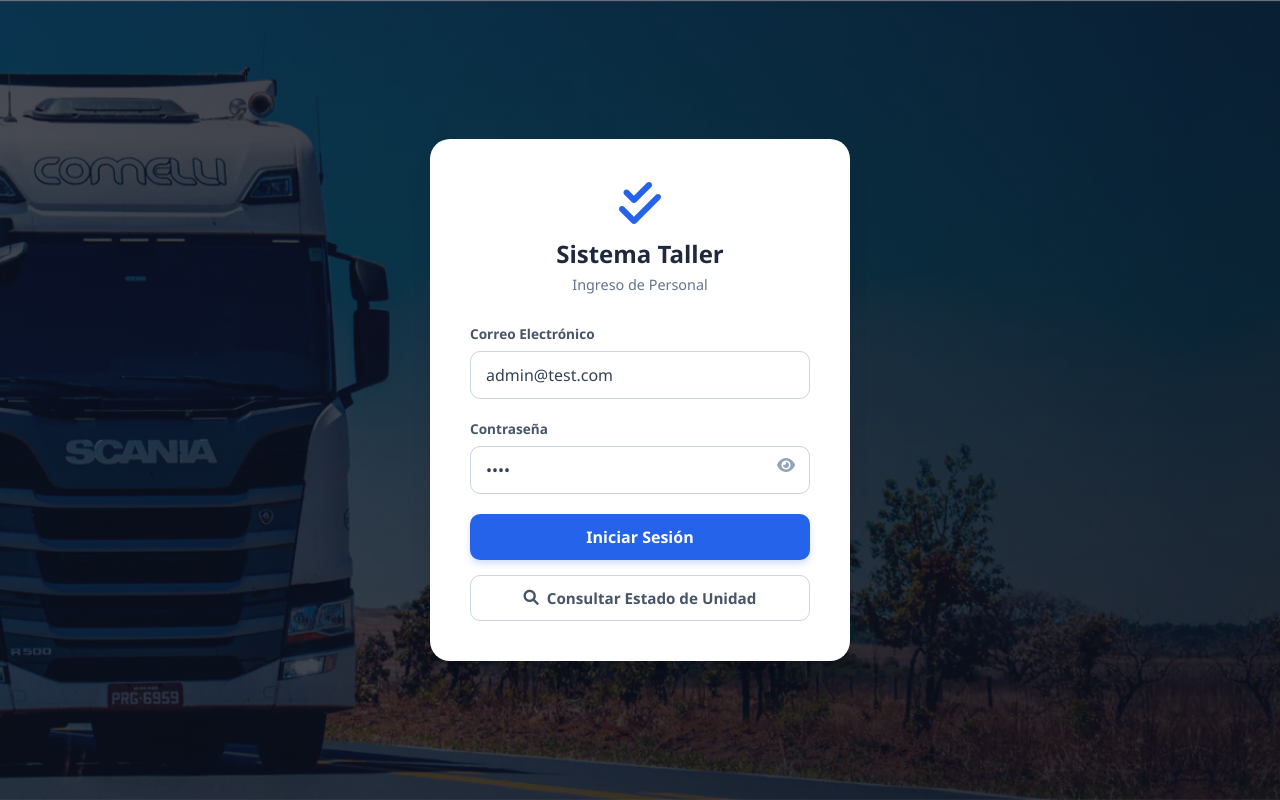
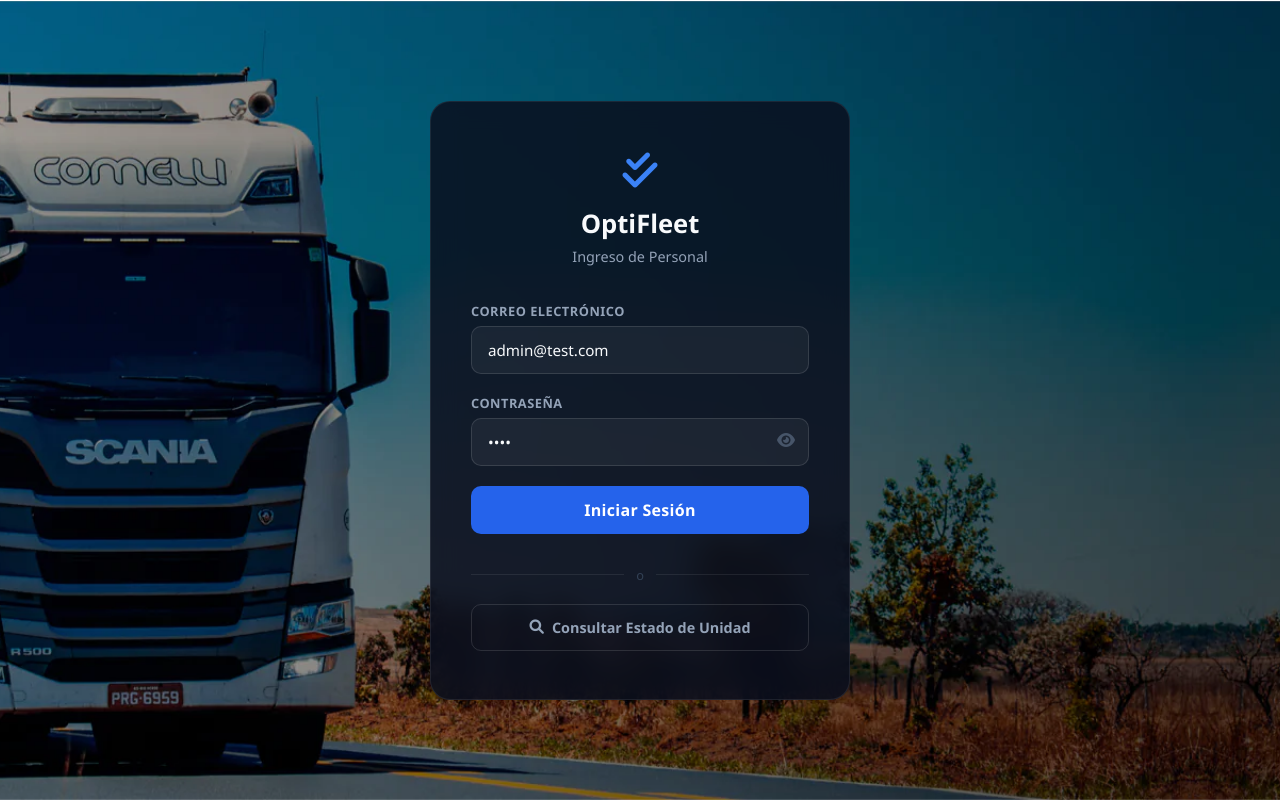
Before and after one commit to fran117-blip/proyecto-final, a PHP site: page /login.php in a window 1280 px wide. Run offline with PHP 8.4, Linux system fonts and the light colour scheme; some libraries are stand-ins or nearby versions.

Commit message:
Update login.php
mejore el login haciendolon transparente y que ocupe el 100% de la pantalla para que no afecte la experiencia de usuario

```diff
--- a/login.php
+++ b/login.php
@@ -4,153 +4,287 @@
     <meta charset="UTF-8">
     <meta name="viewport" content="width=device-width, initial-scale=1.0">
     <title>Login - Sistema de Mantenimiento</title>
-    <link rel="stylesheet" href="styles.css?v=17">
     <link rel="stylesheet" href="https://cdnjs.cloudflare.com/ajax/libs/font-awesome/6.0.0/css/all.min.css">
     <script src="https://cdn.jsdelivr.net/npm/sweetalert2@11"></script>
 
-    <script>
-        if (localStorage.getItem('theme') === 'dark') {
-            document.documentElement.classList.add('dark');
-        }
-    </script>
-
     <style>
-        * { box-sizing: border-box; font-family: 'Segoe UI', system-ui, sans-serif; }
-
-        body, html {
-            min-height: 100vh;
+        * {
+            box-sizing: border-box;
             margin: 0;
             padding: 0;
-            background-color: #f1f5f9;
+            font-family: 'Segoe UI', system-ui, sans-serif;
         }
 
+        /* ---- FONDO: la foto ocupa toda la pantalla ---- */
         .login-bg {
             min-height: 100vh;
             width: 100%;
-            background: linear-gradient(rgba(15, 23, 42, 0.6), rgba(15, 23, 42, 0.6)),
-                        url('assets/img/fondo_login.webp') center/cover no-repeat;
+            background: url('assets/img/fondo_login.webp') center/cover no-repeat;
             display: flex;
             align-items: center;
             justify-content: center;
+            padding: 20px;
         }
 
+        /* ---- TARJETA OSCURA ---- */
         .login-card {
-            background: white;
-            padding: 40px;
+            background: rgba(10, 15, 30, 0.85);  /* negro azulado semitransparente */
+            backdrop-filter: blur(12px);           /* desenfoca el fondo detrás */
+            border: 1px solid rgba(255,255,255,0.08);
             border-radius: 20px;
+            padding: 48px 40px;
             width: 100%;
             max-width: 420px;
-            box-shadow: 0 20px 25px -5px rgba(0, 0, 0, 0.1), 0 10px 10px -5px rgba(0, 0, 0, 0.04);
             text-align: center;
-            transition: background-color 0.3s ease, border-color 0.3s ease;
         }
 
-        .logo-icon { font-size: 3rem; color: #2563eb; margin-bottom: 10px; }
-        h2 { margin: 0; color: #1e293b; font-size: 1.5rem; font-weight: 800; transition: color 0.3s ease; }
-        p { color: #64748b; font-size: 0.9rem; margin-top: 5px; margin-bottom: 30px; transition: color 0.3s ease; }
-
-        .form-group { margin-bottom: 20px; text-align: left; position: relative; }
-        label { display: block; font-size: 0.85rem; font-weight: 600; color: #475569; margin-bottom: 8px; transition: color 0.3s ease; }
-
-        .input-control {
-            width: 100%; padding: 12px 15px;
-            border: 1px solid #cbd5e1; border-radius: 10px;
-            font-size: 1rem; color: #334155; outline: none; transition: all 0.2s;
-            background-color: white;
-        }
-        .input-control:focus { border-color: #3b82f6; box-shadow: 0 0 0 3px rgba(59, 130, 246, 0.15); }
-
-        .toggle-password {
-            position: absolute; right: 15px; top: 38px;
-            color: #94a3b8; cursor: pointer; transition: color 0.2s;
-        }
-        .toggle-password:hover { color: #3b82f6; }
-
-        .btn-primary {
-            width: 100%; padding: 12px; background: #2563eb; color: white;
-            border: none; border-radius: 10px; font-size: 1rem; font-weight: 600;
-            cursor: pointer; transition: background 0.2s; box-shadow: 0 4px 6px rgba(37, 99, 235, 0.2);
-            margin-bottom: 15px;
-        }
-        .btn-primary:hover { background: #1d4ed8; }
-
-        .btn-secondary {
-            width: 100%; padding: 12px; background: white; color: #475569;
-            border: 1px solid #cbd5e1; border-radius: 10px; font-size: 0.95rem; font-weight: 600;
-            cursor: pointer; transition: all 0.2s; display: flex; justify-content: center; align-items: center; gap: 8px;
-        }
-        .btn-secondary:hover { background: #f8fafc; color: #1e293b; border-color: #94a3b8; }
-
-        #mensaje-error {
-            color: #ef4444; background-color: #fef2f2; border: 1px solid #fecaca;
-            padding: 10px; border-radius: 8px; font-size: 0.85rem; font-weight: 600;
-            margin-bottom: 15px; display: none;
+        /* ---- ÍCONO SUPERIOR ---- */
+        .logo-icon {
+            font-size: 2.5rem;
+            color: #3b82f6;
+            margin-bottom: 16px;
         }
 
-        /* REGLAS PARA MODO OSCURO */
-        html.dark body, html.dark html { background-color: #0f172a !important; }
-        html.dark .login-card { background-color: #1e293b; border: 1px solid #334155; box-shadow: 0 25px 50px -12px rgba(0, 0, 0, 0.5); }
-        html.dark h2 { color: #f8fafc; }
-        html.dark p { color: #94a3b8; }
-        html.dark label { color: #cbd5e1; }
-        html.dark .input-control { background-color: #0f172a; color: #f8fafc; border-color: #475569; }
-        html.dark .input-control:focus { border-color: #3b82f6; box-shadow: 0 0 0 3px rgba(59, 130, 246, 0.25); }
-        html.dark .btn-secondary { background-color: #0f172a; color: #cbd5e1; border-color: #475569; }
-        html.dark .btn-secondary:hover { background-color: #334155; color: #f8fafc; border-color: #64748b; }
+        /* ---- TÍTULOS ---- */
+        .login-card h2 {
+            color: #f8fafc;
+            font-size: 1.6rem;
+            font-weight: 800;
+            margin-bottom: 6px;
+        }
 
-        /* ARREGLO PARA SWEETALERT EN LOGIN */
-        .swal2-icon { box-sizing: content-box !important; }
-        html.dark .swal2-popup { background-color: #1e293b !important; color: #f8fafc !important; }
-        html.dark .swal2-title, html.dark .swal2-html-container { color: #f8fafc !important; }
+        .login-card p {
+            color: #94a3b8;
+            font-size: 0.9rem;
+            margin-bottom: 36px;
+        }
+
+        /* ---- ETIQUETAS ---- */
+        label {
+            display: block;
+            text-align: left;
+            font-size: 0.8rem;
+            font-weight: 600;
+            color: #94a3b8;
+            margin-bottom: 6px;
+            text-transform: uppercase;
+            letter-spacing: 0.5px;
+        }
+
+        /* ---- GRUPO DE INPUT ---- */
+        .form-group {
+            margin-bottom: 20px;
+            position: relative;
+        }
+
+        /* ---- INPUTS ---- */
+        .input-control {
+            width: 100%;
+            padding: 13px 16px;
+            background: rgba(255,255,255,0.05);   /* casi transparente */
+            border: 1px solid rgba(255,255,255,0.12);
+            border-radius: 10px;
+            font-size: 0.95rem;
+            color: #f8fafc;
+            outline: none;
+            transition: border-color 0.2s;
+        }
+
+        /* Cuando el input está seleccionado */
+        .input-control:focus {
+            border-color: #3b82f6;
+            background: rgba(59, 130, 246, 0.08);
+        }
+
+        /* Ícono del ojo para ver contraseña */
+        .toggle-password {
+            position: absolute;
+            right: 14px;
+            top: 38px;
+            color: #475569;
+            cursor: pointer;
+            transition: color 0.2s;
+        }
+
+        .toggle-password:hover { color: #94a3b8; }
+
+        /* ---- MENSAJE DE ERROR ---- */
+        #mensaje-error {
+            color: #fca5a5;
+            background: rgba(239, 68, 68, 0.15);
+            border: 1px solid rgba(239, 68, 68, 0.3);
+            border-radius: 8px;
+            padding: 10px;
+            font-size: 0.85rem;
+            font-weight: 600;
+            margin-bottom: 16px;
+            display: none;
+        }
+
+        /* ---- BOTÓN PRINCIPAL ---- */
+        .btn-primary {
+            width: 100%;
+            padding: 13px;
+            background: #2563eb;
+            color: white;
+            border: none;
+            border-radius: 10px;
+            font-size: 1rem;
+            font-weight: 700;
+            cursor: pointer;
+            transition: background 0.2s, transform 0.1s;
+            margin-bottom: 12px;
+            letter-spacing: 0.3px;
+        }
+
+        .btn-primary:hover {
+            background: #1d4ed8;
+            transform: translateY(-1px);
+        }
+
+        .btn-primary:active {
+            transform: translateY(0);
+        }
+
+        /* ---- BOTÓN SECUNDARIO ---- */
+        .btn-secondary {
+            width: 100%;
+            padding: 13px;
+            background: transparent;
+            color: #94a3b8;
+            border: 1px solid rgba(255,255,255,0.12);
+            border-radius: 10px;
+            font-size: 0.9rem;
+            font-weight: 600;
+            cursor: pointer;
+            transition: all 0.2s;
+            display: flex;
+            justify-content: center;
+            align-items: center;
+            gap: 8px;
+        }
+
+        .btn-secondary:hover {
+            background: rgba(255,255,255,0.05);
+            color: #f8fafc;
+            border-color: rgba(255,255,255,0.25);
+        }
+
+        /* ---- LÍNEA DIVISORA ---- */
+        .divider {
+            display: flex;
+            align-items: center;
+            gap: 12px;
+            margin: 20px 0;
+            color: #334155;
+            font-size: 0.8rem;
+        }
+
+        .divider::before,
+        .divider::after {
+            content: '';
+            flex: 1;
+            height: 1px;
+            background: rgba(255,255,255,0.08);
+        }
+
+        /* ================================================
+           RESPONSIVE MÓVIL
+           ================================================ */
+        @media (max-width: 768px) {
+
+            /* El fondo ocupa toda la pantalla sin padding lateral */
+            .login-bg {
+                padding: 0;
+                align-items: flex-end;
+
+            .login-card {
+                max-width: 100%;
+                width: 100%;
+                min-height: 100vh;
+                border-radius: 24px 24px 0 0;
+                padding: 36px 24px 48px;
+                border-left: none;
+                border-right: none;
+                border-bottom: none;
+                display: flex;
+                flex-direction: column;
+                justify-content: center;
+    }
+}
+
+        @media (max-width: 480px) {
+            .login-card h2 { font-size: 1.4rem; }
+            .btn-primary, .btn-secondary { padding: 12px; }
+        }
     </style>
 </head>
 <body>
 
     <div class="login-bg">
         <div class="login-card">
+
+            <!-- Ícono y títulos -->
             <i class="fas fa-check-double logo-icon"></i>
-            <h2>Sistema Taller</h2>
+            <h2>OptiFleet</h2>
             <p>Ingreso de Personal</p>
 
-            <div id="mensaje-error">Correo o contraseña incorrectos.</div>
+            <!-- Mensaje de error (oculto por defecto) -->
+            <div id="mensaje-error"></div>
 
+            <!-- Formulario -->
             <form id="formLogin">
+
                 <div class="form-group">
                     <label>Correo Electrónico</label>
-                    <input type="email" name="email" class="input-control" value="admin@test.com" required>
+                    <input
+                        type="email"
+                        name="email"
+                        class="input-control"
+                        value="admin@test.com"
+                        required>
                 </div>
 
                 <div class="form-group">
                     <label>Contraseña</label>
-                    <input type="password" name="password" id="passInput" class="input-control" value="1234" required>
-                    <i class="fas fa-eye toggle-password" id="togglePass" title="Mostrar/Ocultar"></i>
+                    <input
+                        type="password"
+                        name="password"
+                        id="passInput"
+                        class="input-control"
+                        value="1234"
+                        required>
+                    <i class="fas fa-eye toggle-password" id="togglePass"></i>
                 </div>
 
-                <button type="submit" class="btn-primary">Iniciar Sesión</button>
+                <button type="submit" class="btn-primary">
+                    Iniciar Sesión
+                </button>
+
+                <div class="divider">o</div>
 
                 <button type="button" class="btn-secondary" onclick="abrirConsultaUnidad()">
                     <i class="fas fa-search"></i> Consultar Estado de Unidad
                 </button>
+
             </form>
         </div>
     </div>
 
     <script>
-        // Ocultar/Mostrar contraseña
+        /* ---- Mostrar/ocultar contraseña ---- */
         document.getElementById('togglePass').addEventListener('click', function() {
-            const passInput = document.getElementById('passInput');
-            if (passInput.type === 'password') {
-                passInput.type = 'text';
-                this.classList.remove('fa-eye');
-                this.classList.add('fa-eye-slash');
+            const input = document.getElementById('passInput');
+            if (input.type === 'password') {
+                input.type = 'text';
+                this.classList.replace('fa-eye', 'fa-eye-slash');
             } else {
-                passInput.type = 'password';
-                this.classList.remove('fa-eye-slash');
-                this.classList.add('fa-eye');
+                input.type = 'password';
+                this.classList.replace('fa-eye-slash', 'fa-eye');
             }
         });
 
-        // Inicio de sesión normal
+        /* ---- Enviar formulario ---- */
         document.getElementById('formLogin').addEventListener('submit', function(e) {
             e.preventDefault();
 
@@ -164,38 +298,31 @@
             })
             .then(res => res.json())
             .then(data => {
-                if(data.success) {
-                    const rolUsuario = data.usuario.rol.toLowerCase();
-
+                if (data.success) {
                     Swal.fire({
                         icon: 'success',
                         title: '¡Bienvenido!',
                         text: 'Sesión iniciada como ' + data.usuario.rol,
                         showConfirmButton: false,
-                        timer: 1500
+                        timer: 1500,
+                        background: '#0f172a',
+                        color: '#f8fafc'
                     }).then(() => {
-                        if (rolUsuario === 'administrador') {
-                            window.location.href = 'index.php';
-                        } else {
-                            window.location.href = 'mecanico.php';
-                        }
+                        const rol = data.usuario.rol.toLowerCase();
+                        window.location.href = rol === 'administrador' ? 'index.php' : 'mecanico.php';
                     });
-
                 } else {
-                    msjError.innerText = data.mensaje || 'Datos incorrectos';
+                    msjError.innerText = data.mensaje || 'Correo o contraseña incorrectos';
                     msjError.style.display = 'block';
                 }
             })
-            .catch(err => {
-                console.error('Error:', err);
+            .catch(() => {
                 msjError.innerText = 'Error de conexión con el servidor.';
                 msjError.style.display = 'block';
             });
         });
 
-        /* ==========================================
-           LÓGICA DEL BUSCADOR DE UNIDADES
-           ========================================== */
+        /* ---- Consultar estado de unidad (igual que antes) ---- */
         function abrirConsultaUnidad() {
             Swal.fire({
                 title: 'Consultar Estado',
@@ -209,89 +336,51 @@
                 confirmButtonText: '<i class="fas fa-search"></i> Buscar',
                 cancelButtonText: 'Cancelar',
                 confirmButtonColor: '#2563eb',
-                cancelButtonColor: '#64748b',
+                cancelButtonColor: '#475569',
+                background: '#0f172a',
+                color: '#f8fafc',
                 showLoaderOnConfirm: true,
-                preConfirm: (unidadBuscada) => {
-                    if (!unidadBuscada) {
-                        Swal.showValidationMessage('Debes ingresar un N° Económico o Placas para buscar.');
+                preConfirm: (valor) => {
+                    if (!valor) {
+                        Swal.showValidationMessage('Escribe un N° Económico o Placas.');
                         return false;
                     }
-
-                    return fetch(`api/unidades/consultar_estado.php?unidad=${encodeURIComponent(unidadBuscada)}`)
-                        .then(response => {
-                            if (!response.ok) {
-                                throw new Error(response.statusText)
-                            }
-                            return response.json()
-                        })
-                        .catch(error => {
-                            Swal.showValidationMessage(`Error de conexión con la base de datos.`);
+                    return fetch(`api/unidades/consultar_estado.php?unidad=${encodeURIComponent(valor)}`)
+                        .then(res => res.json())
+                        .catch(() => {
+                            Swal.showValidationMessage('Error de conexión.');
                         });
                 },
                 allowOutsideClick: () => !Swal.isLoading()
             }).then((result) => {
                 if (result.isConfirmed) {
                     const data = result.value;
+                    if (data.success) {
+                        const enTaller = data.data.estatus === 'En Mantenimiento';
+                        const color = enTaller ? '#f59e0b' : '#10b981';
+                        const icono = enTaller ? 'warning' : 'success';
 
-                    if (data.success) {
-                        let colorEstado = '#10b981'; // Verde si está Operativo
-                        let iconoEstado = 'success';
-                        let subtitulo = 'La unidad está libre y operativa.';
-                        let detallesTaller = '';
-
-                        // Si está en mantenimiento, armamos la sección con fecha y tipo de servicio
-                        if (data.data.estatus === 'En Mantenimiento') {
-                            colorEstado = '#f59e0b'; // Naranja si está en taller
-                            iconoEstado = 'warning';
-                            subtitulo = 'La unidad se encuentra actualmente en el taller.';
-
-                            // Formatear la fecha para que se vea bonita (Día/Mes/Año)
-                            let fechaBonita = data.data.fecha_ingreso;
-                            if(fechaBonita && fechaBonita.includes('-')) {
-                                const partes = fechaBonita.split('-'); // asume formato AAAA-MM-DD
-                                if(partes.length === 3) fechaBonita = `${partes[2]}/${partes[1]}/${partes[0]}`;
-                            }
-
-                            detallesTaller = `
-                                <div style="margin-top: 15px; padding-top: 12px; border-top: 1px dashed #cbd5e1;">
-                                    <p style="margin-bottom: 6px; font-size: 0.95rem;">
-                                        <i class="fas fa-calendar-alt" style="color: #94a3b8; width: 20px;"></i>
-                                        <strong>Fecha Ingreso:</strong> ${fechaBonita || 'No registrada'}
-                                    </p>
-                                    <p style="margin-bottom: 0; font-size: 0.95rem;">
-                                        <i class="fas fa-tools" style="color: #94a3b8; width: 20px;"></i>
-                                        <strong>Tipo Servicio:</strong> ${data.data.tipo_servicio || 'Revisión General'}
-                                    </p>
-                                </div>
-                            `;
-                        }
-
-                        // Mostramos la tarjeta final
                         Swal.fire({
                             title: `Unidad ${data.data.economico}`,
                             html: `
-                                <div style="text-align: left; padding: 15px; background: #f8fafc; border-radius: 12px; border: 1px solid #e2e8f0; margin-top: 10px;">
-                                    <p style="margin-bottom: 8px; font-size: 1.05rem;"><strong>Marca/Modelo:</strong> ${data.data.marca} ${data.data.modelo}</p>
-                                    <p style="margin-bottom: 8px; font-size: 1.05rem;"><strong>Estado:</strong> <span style="color: ${colorEstado}; font-weight: 800; text-transform: uppercase;">${data.data.estatus}</span></p>
-
-                                    ${detallesTaller}
-
-                                    <p style="font-size: 0.85rem; color: #64748b; margin-top: 15px; border-top: 1px solid #e2e8f0; padding-top: 10px;">
-                                        <i class="fas fa-info-circle"></i> ${subtitulo}
-                                    </p>
-                                </div>
-                            `,
-                            icon: iconoEstado,
+                                <div style="text-align:left; background:rgba(255,255,255,0.05); padding:16px; border-radius:12px; border:1px solid rgba(255,255,255,0.1);">
+                                    <p style="margin-bottom:10px; color:#cbd5e1;"><strong style="color:#f8fafc;">Marca/Modelo:</strong> ${data.data.marca} ${data.data.modelo}</p>
+                                    <p style="color:#cbd5e1;"><strong style="color:#f8fafc;">Estado:</strong> <span style="color:${color}; font-weight:800;">${data.data.estatus}</span></p>
+                                </div>`,
+                            icon: icono,
                             confirmButtonColor: '#2563eb',
-                            confirmButtonText: 'Cerrar'
+                            confirmButtonText: 'Cerrar',
+                            background: '#0f172a',
+                            color: '#f8fafc'
                         });
                     } else {
-                        // Si no existe, tiramos error rojo
                         Swal.fire({
                             icon: 'error',
                             title: 'No Encontrada',
                             text: data.message,
-                            confirmButtonColor: '#ef4444'
+                            confirmButtonColor: '#ef4444',
+                            background: '#0f172a',
+                            color: '#f8fafc'
                         });
                     }
                 }
```
